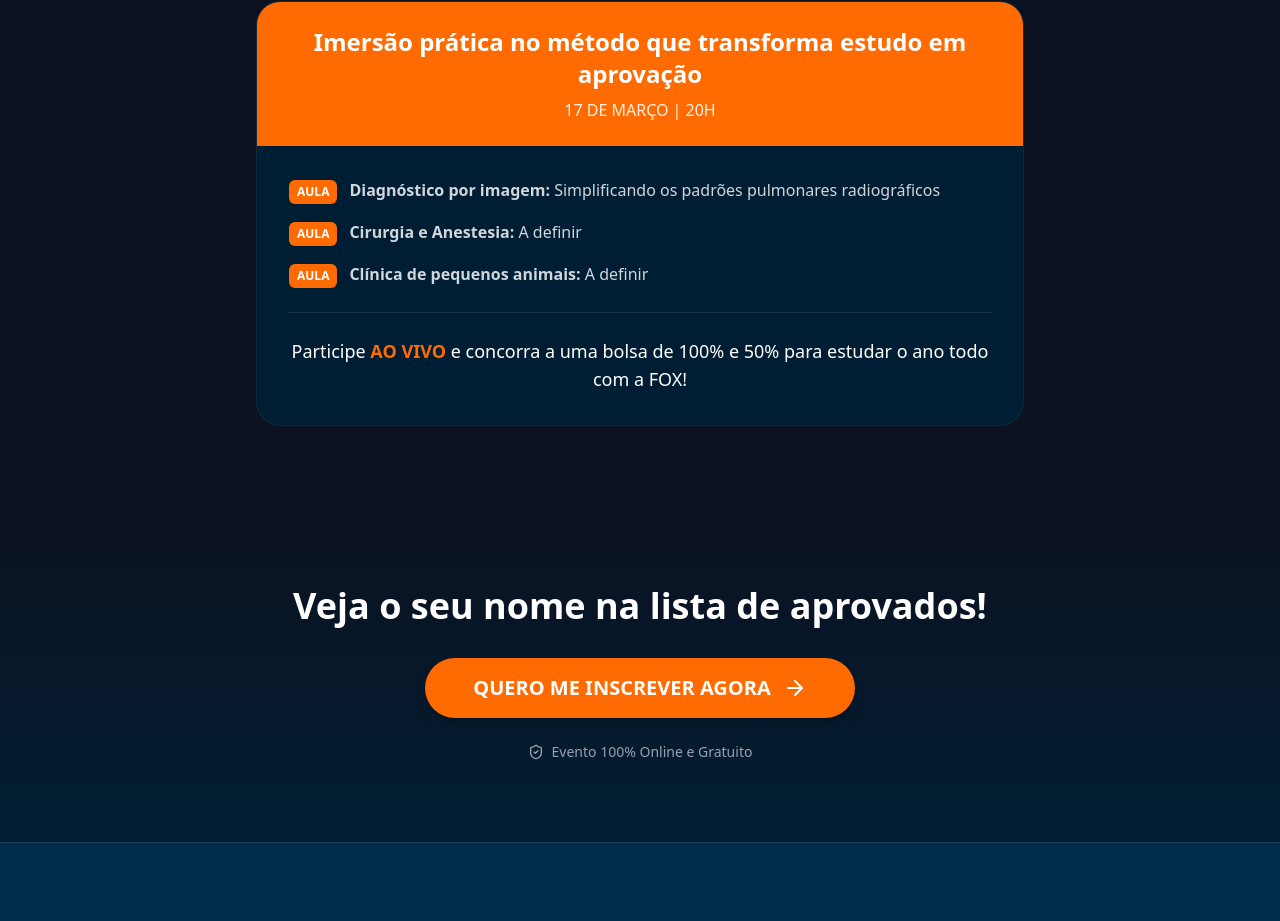
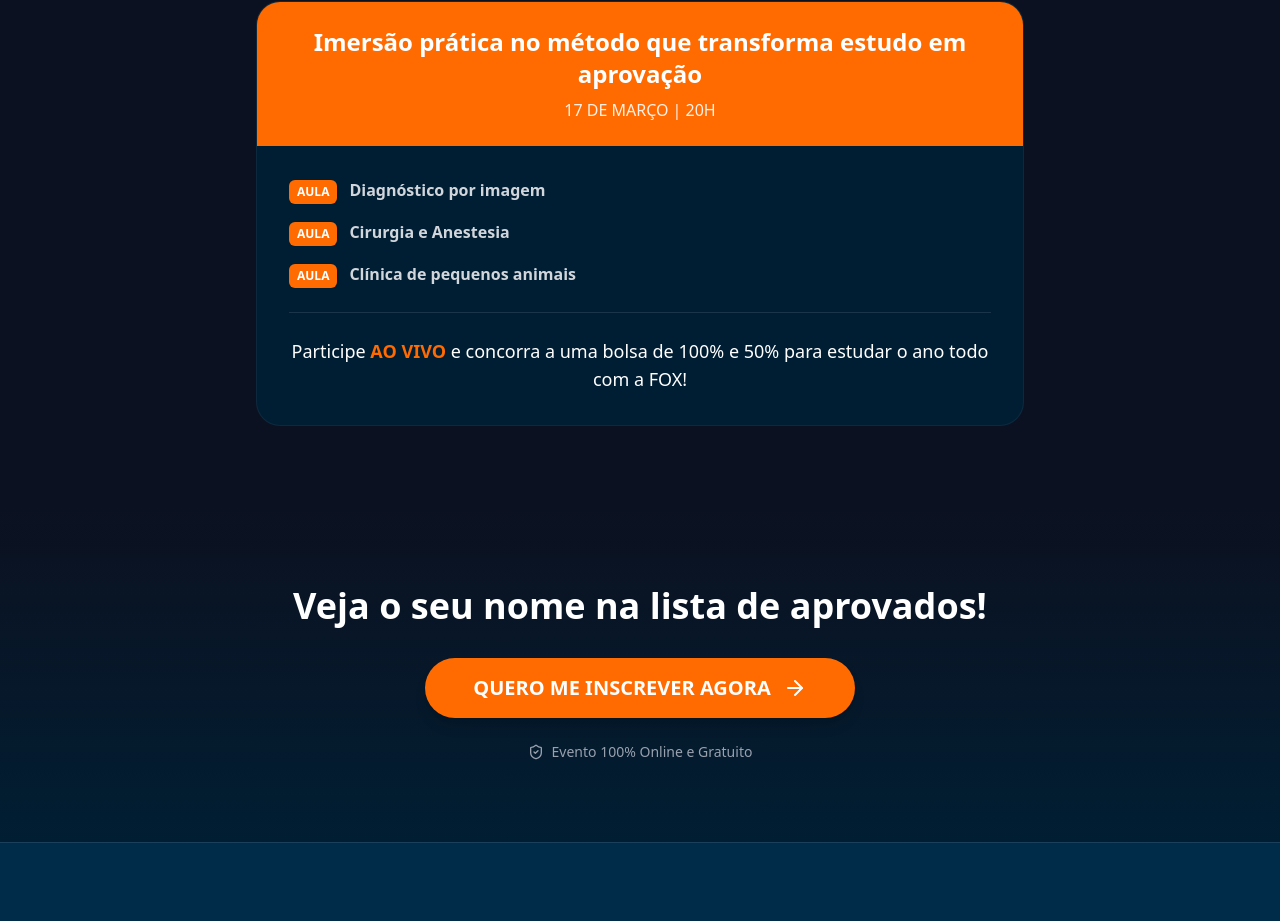
Before and after one commit to marcelobfo/foximagem, a React (Vite) app: page /rotina-de-estudos in a window 1280 px wide. Shown: the part 2194-3115 px from the top of the page. Built offline with nearby package versions, Linux system fonts and the light colour scheme; grey boxes are pictures that could not be loaded.

Commit message:
fix: Simplify study routine lesson titles
Shortens the lesson titles in the study routine section to be more concise and less verbose, removing descriptive subtitles and "A definir".

```diff
--- a/src/pages/StudyRoutine.tsx
+++ b/src/pages/StudyRoutine.tsx
@@ -224,15 +224,15 @@ export default function StudyRoutine() {
                 <ul className="space-y-4 text-gray-300">
                   <li className="flex items-start gap-3">
                     <span className="bg-[#FF6B00] text-white text-xs font-bold px-2 py-1 rounded-md shrink-0 mt-0.5">AULA</span>
-                    <span><strong>Diagnóstico por imagem:</strong> Simplificando os padrões pulmonares radiográficos</span>
+                    <span><strong>Diagnóstico por imagem</strong></span>
                   </li>
                   <li className="flex items-start gap-3">
                     <span className="bg-[#FF6B00] text-white text-xs font-bold px-2 py-1 rounded-md shrink-0 mt-0.5">AULA</span>
-                    <span><strong>Cirurgia e Anestesia:</strong> A definir</span>
+                    <span><strong>Cirurgia e Anestesia</strong></span>
                   </li>
                   <li className="flex items-start gap-3">
                     <span className="bg-[#FF6B00] text-white text-xs font-bold px-2 py-1 rounded-md shrink-0 mt-0.5">AULA</span>
-                    <span><strong>Clínica de pequenos animais:</strong> A definir</span>
+                    <span><strong>Clínica de pequenos animais</strong></span>
                   </li>
                 </ul>
 
```
